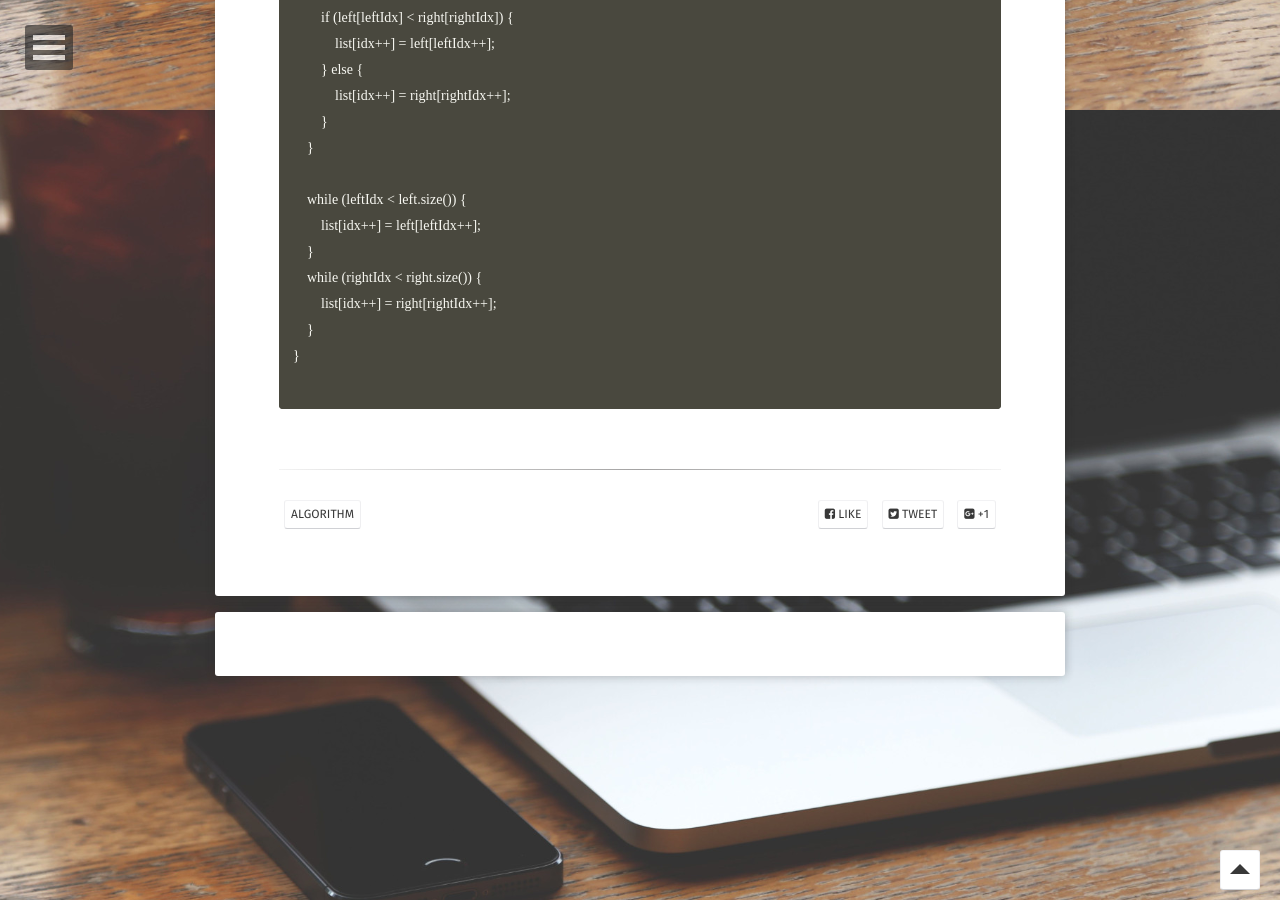
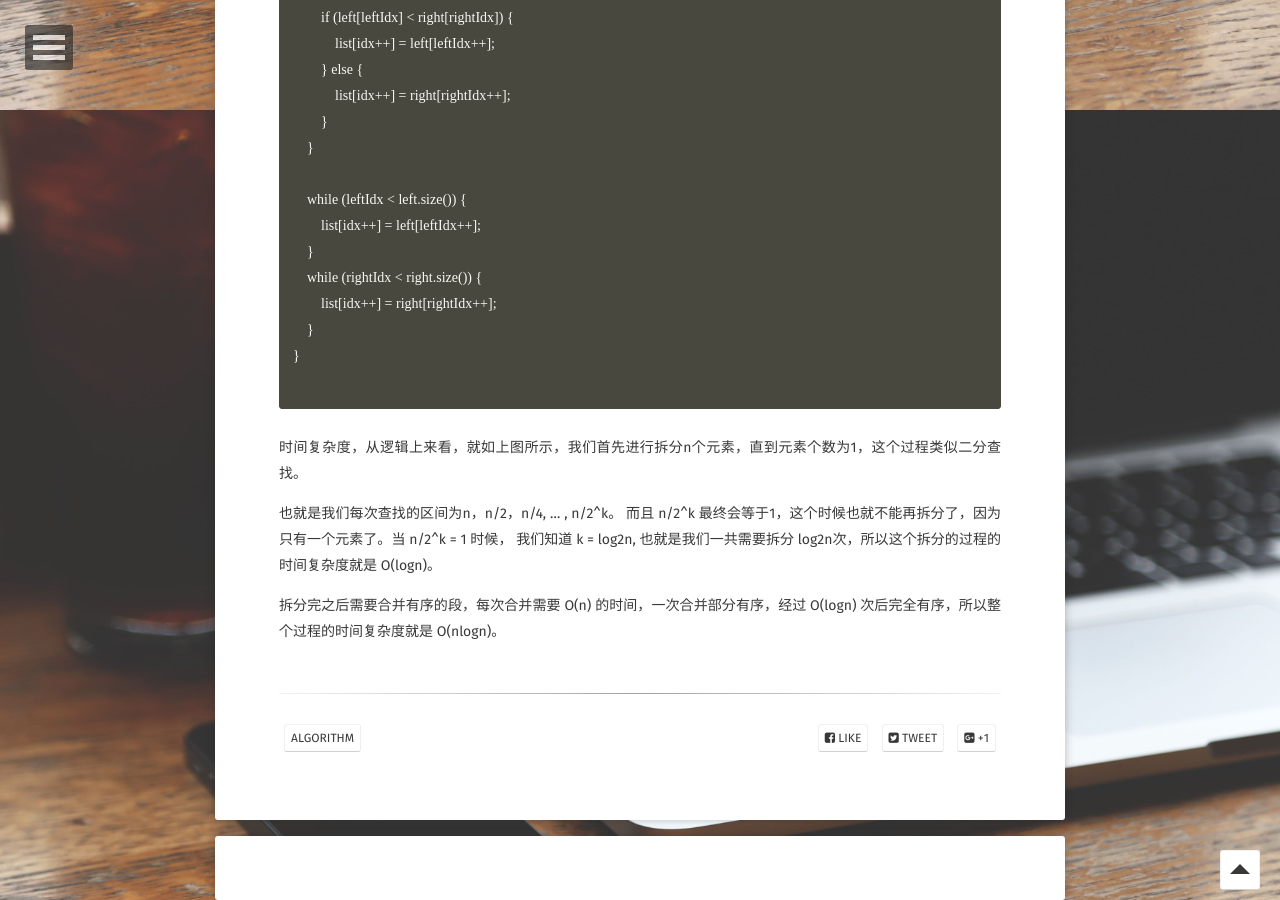
Before and after one commit to longjianjiang/longjianjiang.github.io, a Jekyll site: the page built from _posts/2018-12-07-sort.md, in a window 1280 px wide and 900 px high, scrolled down 1690 px. Built offline with Jekyll 4.4.1, drawn with Linux system fonts in a browser that asks for light colours; some web fonts are replaced; comment, search, counter and statistics services are not loaded.

Commit message:
Update(auto commit)

````diff
--- a/_posts/2018-12-07-sort.md
+++ b/_posts/2018-12-07-sort.md
@@ -56,3 +56,9 @@ void mergeSort(vector<int>& list) {
 }
 
 ```
+
+时间复杂度，从逻辑上来看，就如上图所示，我们首先进行拆分n个元素，直到元素个数为1，这个过程类似二分查找。
+
+也就是我们每次查找的区间为n，n/2，n/4, ... , n/2^k。 而且 n/2^k 最终会等于1，这个时候也就不能再拆分了，因为只有一个元素了。当 n/2^k = 1 时候， 我们知道 k = log2n, 也就是我们一共需要拆分 log2n次，所以这个拆分的过程的时间复杂度就是 O(logn)。
+
+拆分完之后需要合并有序的段，每次合并需要 O(n) 的时间，一次合并部分有序，经过 O(logn) 次后完全有序，所以整个过程的时间复杂度就是 O(nlogn)。
````
